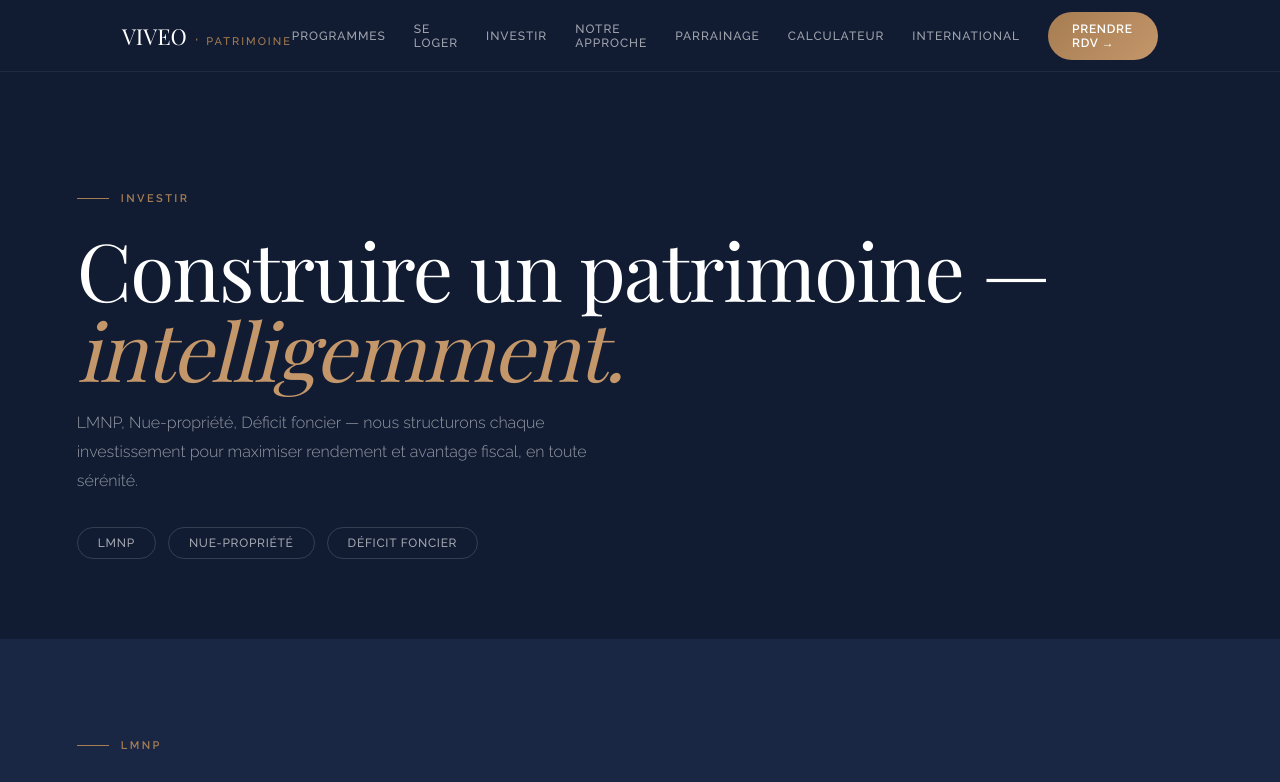
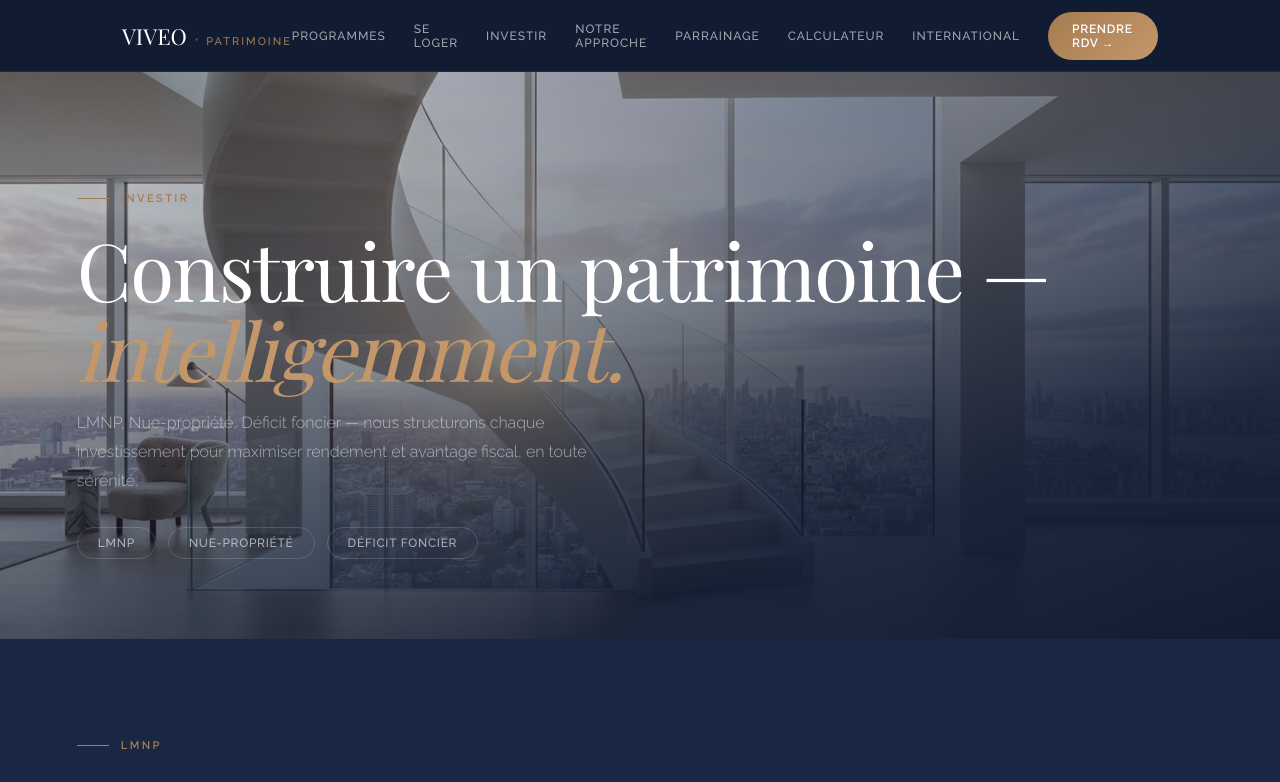
Before and after one commit to tblanchardviveo/viveo-public, a React (Vite) app: page /investir in a window 1280 px wide. Shown: the top 782 px of the page. Built offline with nearby package versions, Linux system fonts and the light colour scheme; no server answers; a web font is replaced by a local one.

Commit message:
feat: Investir - photo hero

```diff
--- a/src/pages/Investir.jsx
+++ b/src/pages/Investir.jsx
@@ -10,6 +10,7 @@ const pStyle = (c) => ({ fontFamily: "'Raleway',sans-serif", fontWeight: 300, fo
 const cta = { display: 'inline-block', background: 'linear-gradient(135deg,#A67C52,#C4976A)', color: '#fff', borderRadius: 2, padding: '18px 40px', fontFamily: "'Raleway',sans-serif", fontWeight: 600, fontSize: 14, letterSpacing: '0.06em', textTransform: 'uppercase', textDecoration: 'none', marginTop: 32 }
 const pill = { padding: '8px 20px', borderRadius: 20, fontSize: 12, fontFamily: "'Raleway',sans-serif", fontWeight: 500, letterSpacing: '0.06em', color: 'rgba(255,255,255,0.6)', border: '1px solid rgba(255,255,255,0.15)', textDecoration: 'none', textTransform: 'uppercase' }
 const card = (bg) => ({ background: bg || 'rgba(255,255,255,0.04)', borderRadius: 8, padding: 28, border: '1px solid rgba(255,255,255,0.06)' })
+const heroOverlay = 'linear-gradient(160deg,rgba(17,28,51,0.15) 0%,rgba(17,28,51,0.55) 45%,rgba(17,28,51,0.92) 75%,rgba(17,28,51,1.00) 100%)'
 
 function Sec({ children, bg, style }) {
   const [ref, vis] = useReveal()
@@ -20,7 +21,9 @@ export default function Investir() {
   return (
     <>
       {/* Hero */}
-      <section style={{ background: '#111C33', padding: '120px 6vw 80px' }}>
+            <section style={{ position: 'relative', backgroundImage: "url('/images/IMG_0602.png')", backgroundSize: 'cover', backgroundPosition: 'center', padding: '120px 6vw 80px' }}>
+                      <div style={{ position: 'absolute', inset: 0, background: heroOverlay }} />
+                      <div style={{ position: 'relative', zIndex: 1 }}>
         <div style={eye}><span style={eyeLine} /><span style={eyeText}>INVESTIR</span></div>
         <h1 style={{ fontFamily: "'Playfair Display',Georgia,serif", fontSize: 'clamp(42px,7vw,80px)', fontWeight: 300, lineHeight: 1, color: '#fff', letterSpacing: '-0.02em' }}>{'Construire un patrimoine \u2014'}<br /><em style={{ fontStyle: 'italic', color: '#C4976A' }}>{'intelligemment.'}</em></h1>
         <p style={pStyle()}>{'LMNP, Nue-propri\u00e9t\u00e9, D\u00e9ficit foncier \u2014 nous structurons chaque investissement pour maximiser rendement et avantage fiscal, en toute s\u00e9r\u00e9nit\u00e9.'}</p>
@@ -29,7 +32,8 @@ export default function Investir() {
           <span style={pill}>{'Nue-propri\u00e9t\u00e9'}</span>
           <span style={pill}>{'D\u00e9ficit foncier'}</span>
         </div>
-      </section>
+              </div>
+                      </section>
 
       {/* Section 2 - LMNP */}
       <Sec bg="#1A2744">
```
